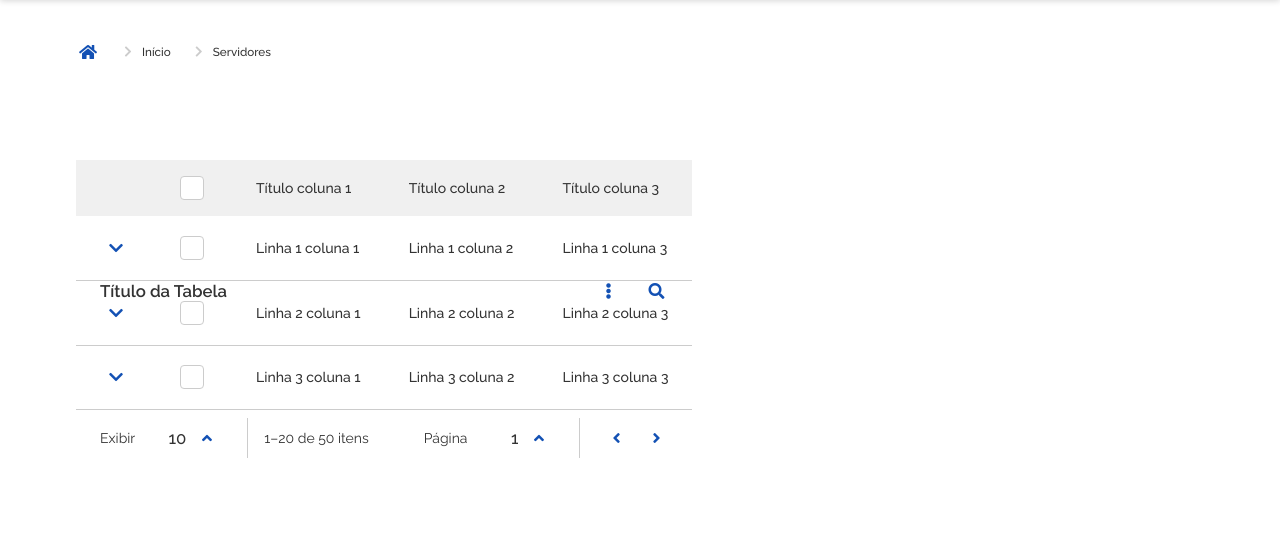
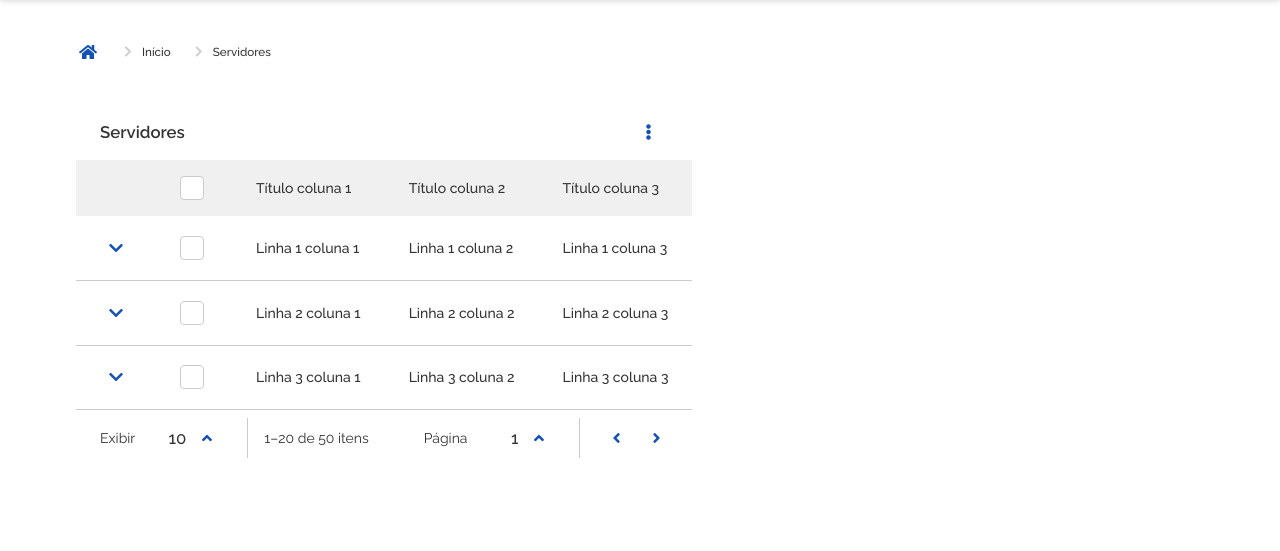
Before and after one commit to hebersonaguiar/inventory-frontend, a Flask app: template templates/govbrservers.html in a window 1280 px wide. Shown: the part 159-710 px from the top of the page. Run offline with Flask 3, Linux system fonts and the light colour scheme; the template is opened without the code that fills it, so the values that code supplies are empty; some libraries are stand-ins or nearby versions; some web fonts are replaced.

Commit message:
feat: change template html to govbr with node

```diff
--- a/templates/govbrservers.html
+++ b/templates/govbrservers.html
@@ -218,7 +218,7 @@
                 <div class="br-table" data-search="data-search" data-selection="data-selection" data-collapse="data-collapse" data-random="data-random">
                   <div class="table-header">
                     <div class="top-bar">
-                      <div class="table-title">Título da Tabela</div>
+                      <div class="table-title">Servidores</div>
                       <div class="actions-trigger text-nowrap">
                         <button class="br-button circle" type="button" id="button-dropdown-density" title="Ver mais opções" data-toggle="dropdown" data-target="target01-3415" aria-label="Definir densidade da tabela" aria-haspopup="true" aria-live="polite"><i class="fas fa-ellipsis-v" aria-hidden="true"></i>
                         </button>
@@ -231,12 +231,12 @@
                           </button>
                         </div>
                       </div>
-                      <div class="search-trigger">
+                      <!-- <div class="search-trigger">
                         <button class="br-button circle" type="button" id="button-input-search" data-toggle="search" aria-label="Abrir busca" aria-controls="table-searchbox-3415"><i class="fas fa-search" aria-hidden="true"></i>
                         </button>
-                      </div>
+                      </div> -->
                     </div>
-                    <div class="search-bar">
+                    <!-- <div class="search-bar">
                       <div class="br-input">
                         <label for="table-searchbox-3415">Buscar na tabela</label>
                         <input id="table-searchbox-3415" type="search" placeholder="Buscar na tabela" aria-labelledby="button-input-search" aria-label="Buscar na tabela"/>
@@ -245,7 +245,7 @@
                       </div>
                       <button class="br-button circle" type="button" data-dismiss="search" aria-label="Fechar busca"><i class="fas fa-times" aria-hidden="true"></i>
                       </button>
-                    </div>
+                    </div> -->
                     <div class="selected-bar">
                       <div class="info"><span class="count">0</span><span class="text">item selecionado</span></div>
                       <div class="actions-trigger text-nowrap">
@@ -261,7 +261,7 @@
                     </div>
                   </div>
                   <table>
-                    <caption>Título da Tabela</caption>
+                    <caption>Servidores</caption>
                     <thead>
                       <tr>
                         <td class="column-collapse" scope="col" aria-hidden="true"></td>
```
